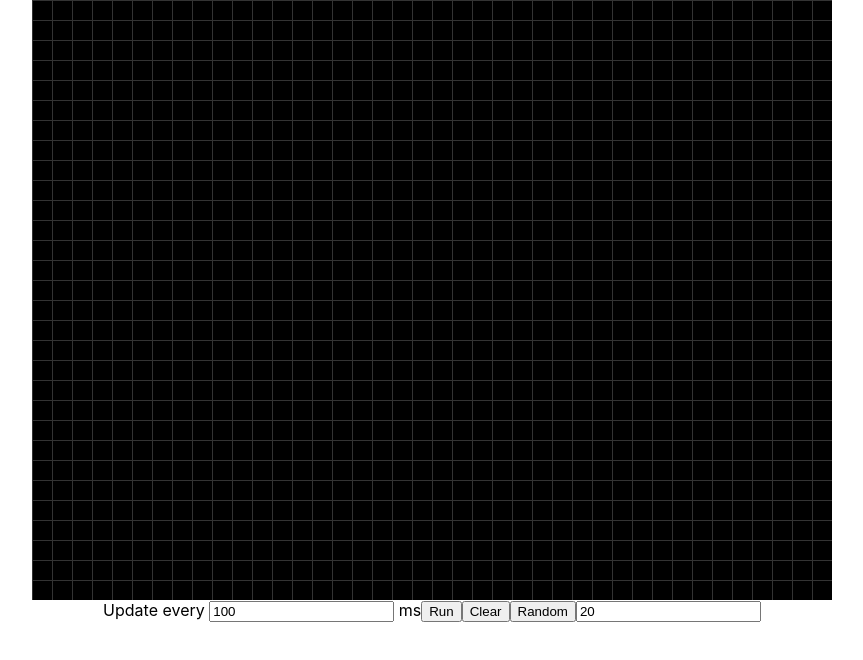
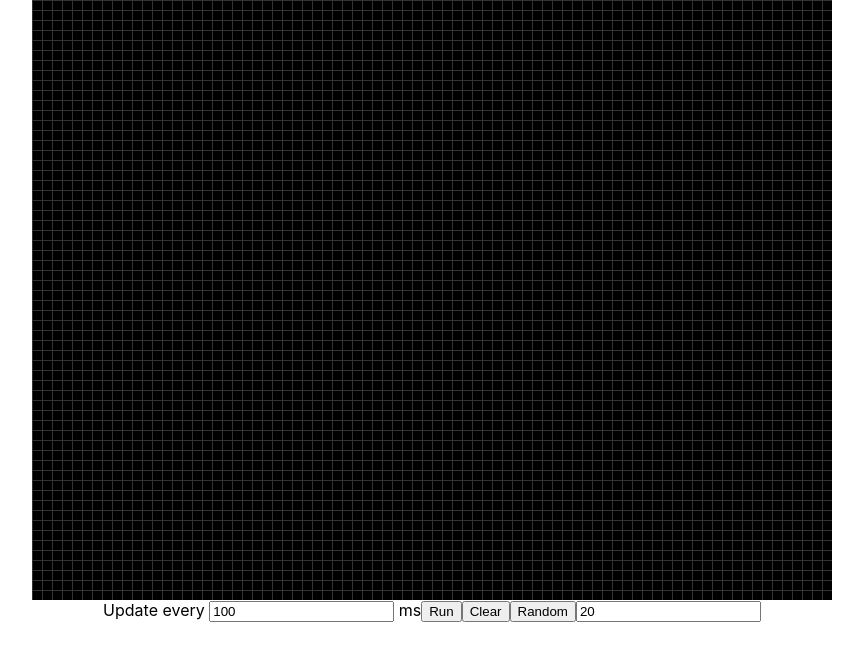
Before and after one commit to Brice1994/game-of-life, a React (Create React App) app: page / in a window 1280 px wide. Shown: the top 660 px of the page, without its empty margins (208-1071 px from the left). Built offline with nearby package versions, Linux system fonts and the light colour scheme.

Commit message:
moving things

```diff
--- a/src/Cell.tsx
+++ b/src/Cell.tsx
@@ -1,6 +1,7 @@
 import React from 'react';
 import {CELL_SIZE} from "./Game";
 export default class Cell extends React.Component<any, any> {
+
     render() {
         const { x, y } = this.props;
         let cellStyle = {left: `${CELL_SIZE * x + 1}px`,top: `${CELL_SIZE * y + 1}px`,width: `${CELL_SIZE - 1}px`,height: `${CELL_SIZE - 1}px`      }
--- a/src/Game.tsx
+++ b/src/Game.tsx
@@ -2,7 +2,7 @@ import React from 'react';
 import './Game.css'
 import Cell from "./Cell";
 
-export const CELL_SIZE = 20;
+export const CELL_SIZE = 10;
 const WIDTH = 800;
 const HEIGHT = 600;
 
```
Also changed, not shown: src/Game.css (line endings or trailing spaces), 1 other file (tests, documents, lock files or other folders).
